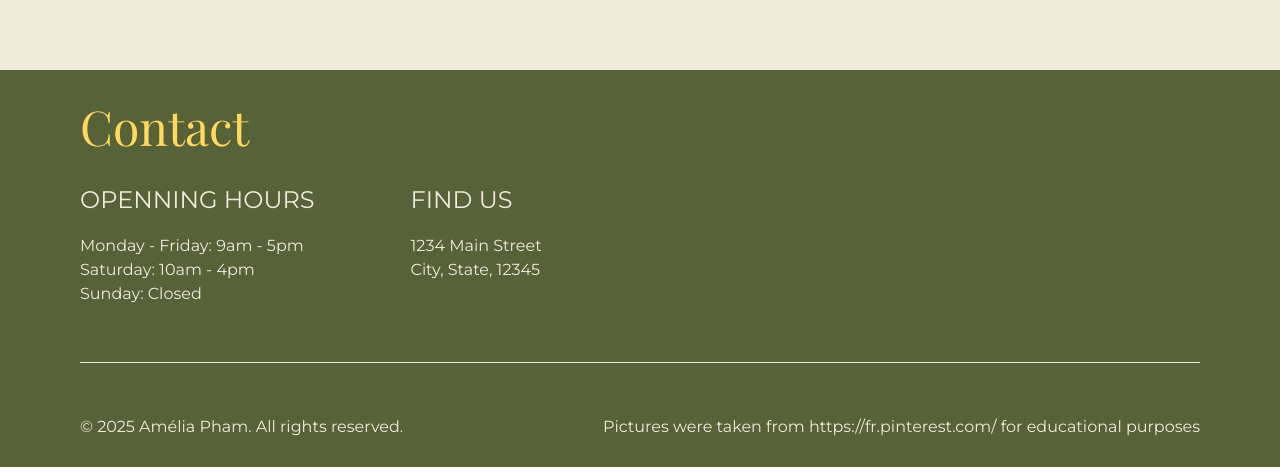
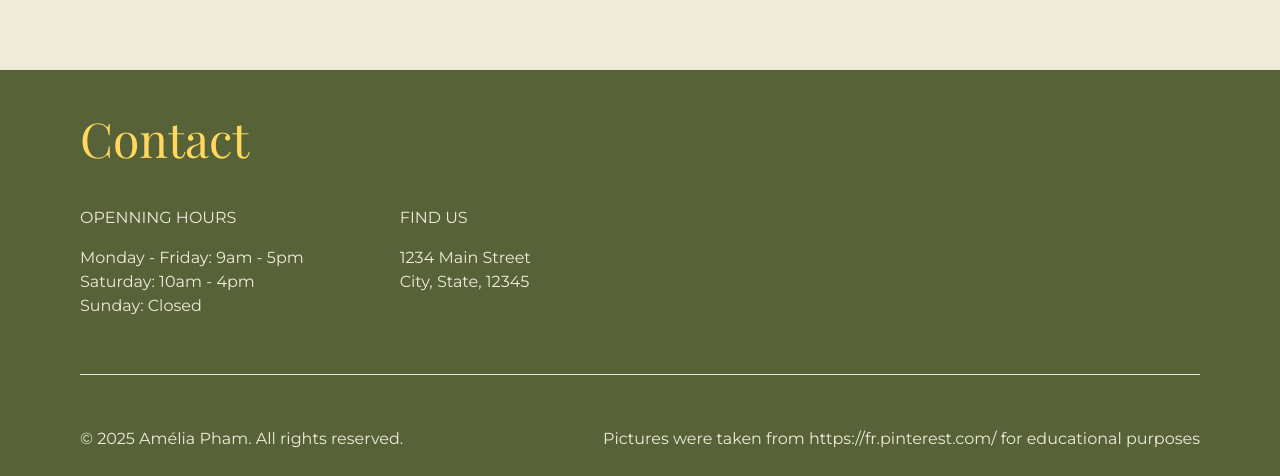
Before and after one commit to ameliapham/sense-salon, a Nuxt app: page / in a window 1280 px wide. Shown: the part 1584-2060 px from the top of the page. Built offline with nearby package versions, Linux system fonts and the light colour scheme.

Commit message:
Update style

```diff
--- a/components/Footer.vue
+++ b/components/Footer.vue
@@ -1,9 +1,9 @@
 <script setup lang="ts"></script>
 
 <template>
-  <footer class="bg-primary text-textAccent z-30 w-full">
+  <footer class="bg-primary text-textAccent w-full">
     <div class="mx-auto flex max-w-6xl flex-col gap-8 px-4 py-8">
-      <h1 class="text-accent text-5xl">Contact</h1>
+      <h1 class="text-accent">Contact</h1>
 
       <div class="flex flex-row gap-24">
         <div class="flex flex-col gap-4">
--- a/tailwind.config.ts
+++ b/tailwind.config.ts
@@ -29,11 +29,11 @@ const config: Config = {
         },
         h1: {
           fontFamily: "theme('fontFamily.serif')",
-          fontSize: "theme('fontSize.4xl')",
+          fontSize: "theme('fontSize.5xl')",
         },
         h3: {
           fontFamily: "theme('fontFamily.sansSerif')",
-          fontSize: "theme('fontSize.2xl')",
+          fontSize: "theme('fontSize.base')",
           textTransform: "uppercase",
         },
         p: {
```
